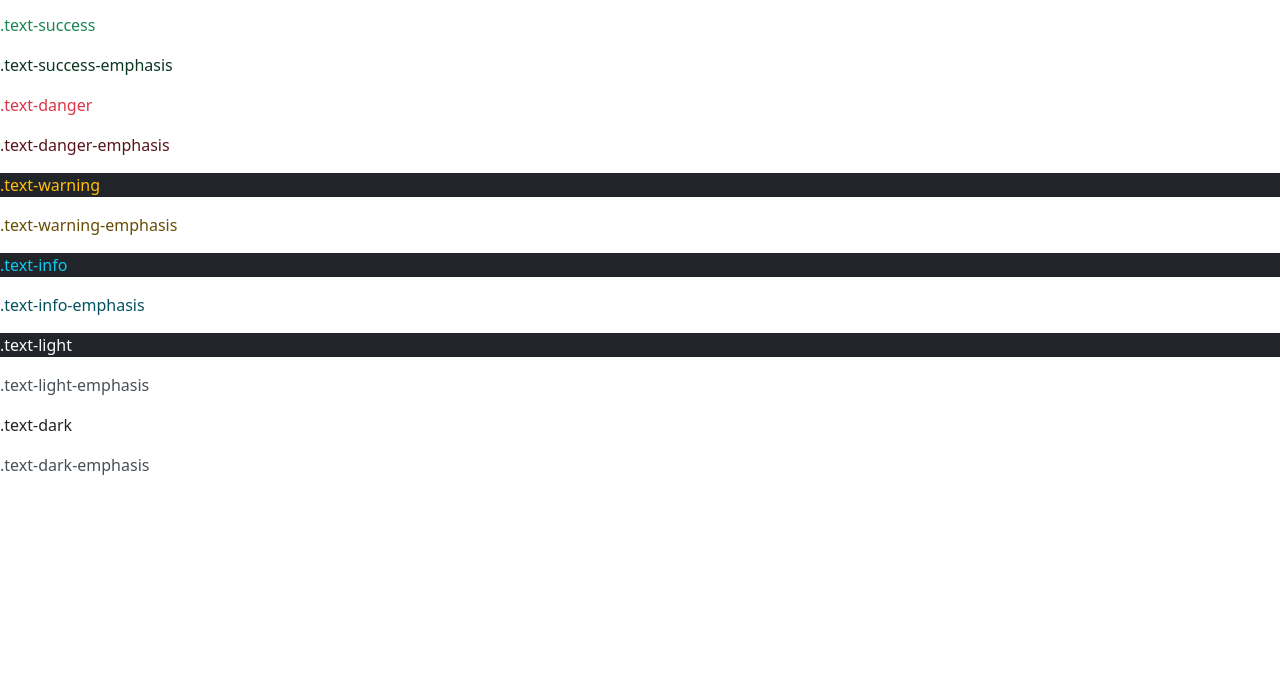
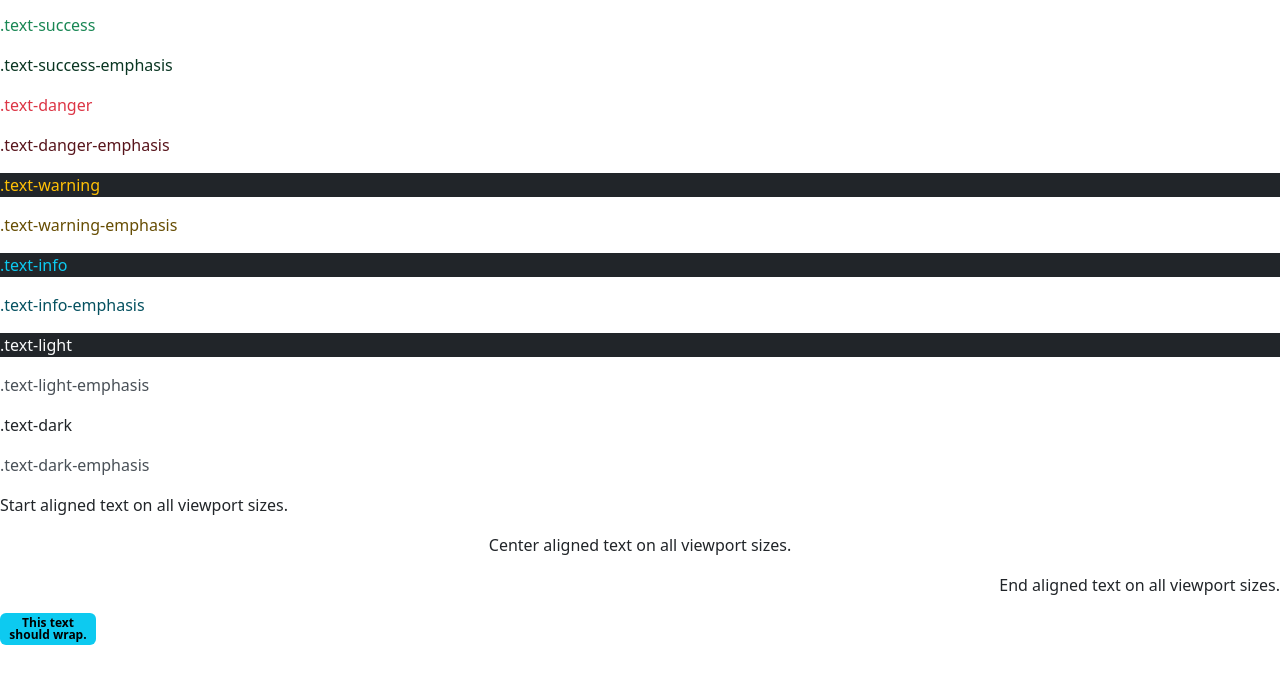
Before and after one commit to amifaiyaz999/typo_graphy, a plain HTML site: page index.html in a window 1280 px wide. Shown: the part 1100-1783 px from the top of the page. Drawn offline with nearby package versions, Linux system fonts and the light colour scheme.

Commit message:
typo_graphy 2.0

```diff
--- a/index.html
+++ b/index.html
@@ -53,6 +53,14 @@
 <p class="text-dark ">.text-dark</p>
 <p class="text-dark-emphasis">.text-dark-emphasis</p>
 
+<p class="text-start">Start aligned text on all viewport sizes.</p>
+<p class="text-center">Center aligned text on all viewport sizes.</p>
+<p class="text-end">End aligned text on all viewport sizes.</p>
+
+<div class="badge text-bg-info text-wrap" style="width: 6rem;">
+  This text should wrap.
+</div>
+
 
     <br><br><br><br><br><br><br><br><br><br><br><br><br><br><br><br><br><br><br>
 
```
